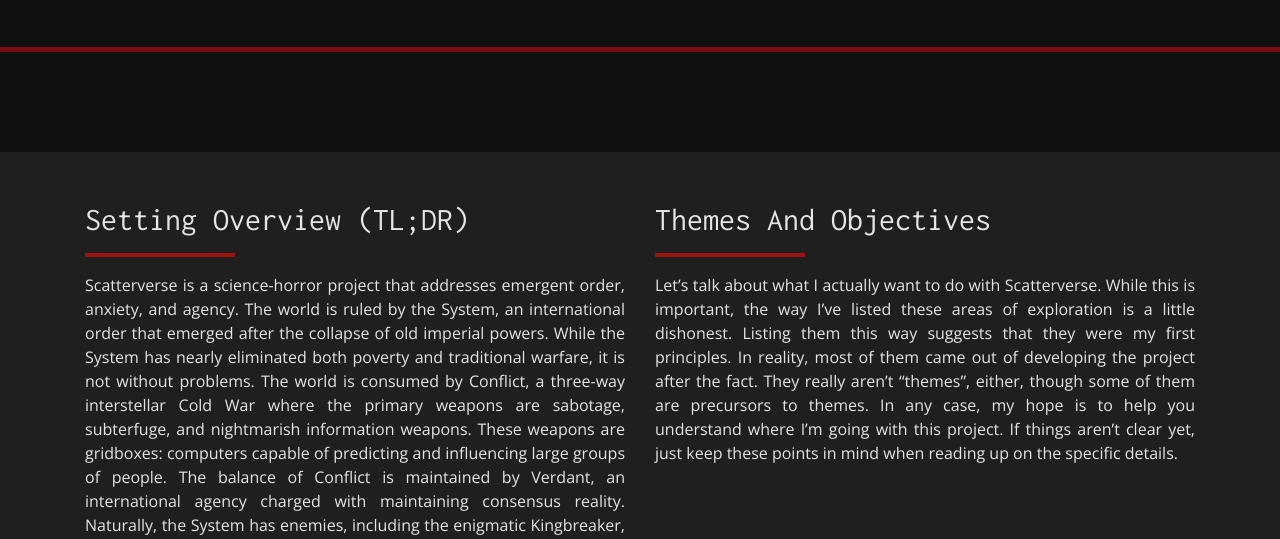
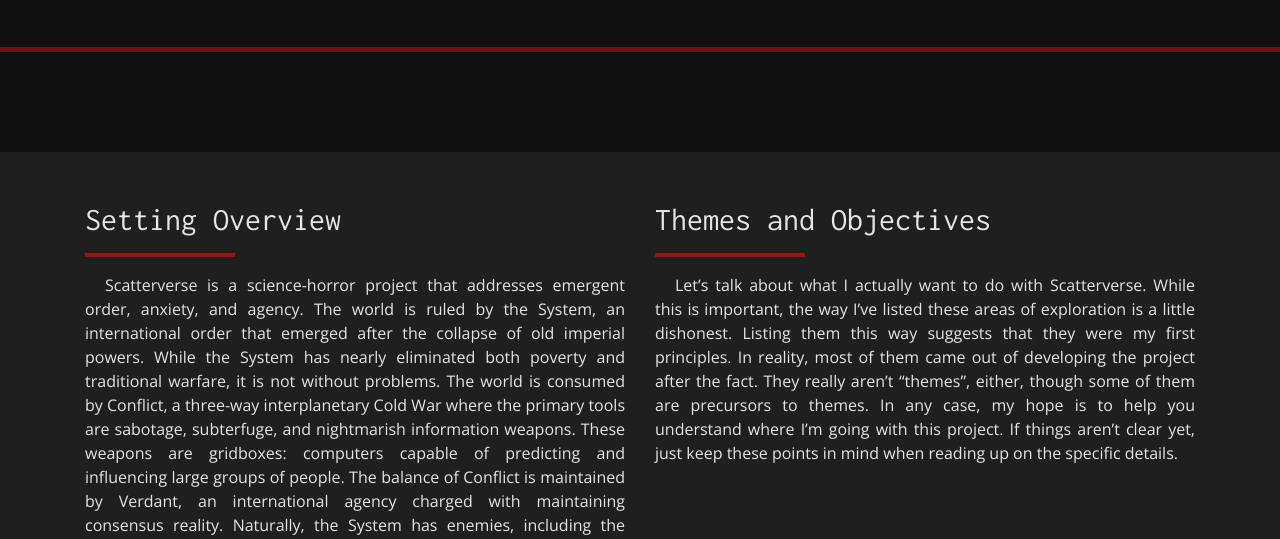
Before and after one commit to prokhorvlg/scatterverse, a plain HTML site: page index.html in a window 1280 px wide. Shown: the part 558-1097 px from the top of the page. Drawn offline with nearby package versions, Linux system fonts and the light colour scheme; a script that the page names is missing.

Commit message:
Minor fixes to content

```diff
--- a/css/style.css
+++ b/css/style.css
@@ -71,6 +71,7 @@ p {
   font-size: 16px;
   line-height: 1.5;
   margin-bottom: 20px;
+  text-indent: 20px;
 }
 
 header.masthead {
--- a/index.html
+++ b/index.html
@@ -91,12 +91,12 @@
       <div class="container">
         <div class="row">
           <div class="col-lg-6 text-left">
-            <h2>Setting Overview (TL;DR)</h2>
+            <h2>Setting Overview</h2>
             <hr class="light" style="margin-left: 0px;">
-            <p class="text-justify">Scatterverse is a science-horror project that addresses emergent order, anxiety, and agency. The world is ruled by the System, an international order that emerged after the collapse of old imperial powers. While the System has nearly eliminated both poverty and traditional warfare, it is not without problems. The world is consumed by Conflict, a three-way interstellar Cold War where the primary weapons are sabotage, subterfuge, and nightmarish information weapons. These weapons are gridboxes: computers capable of predicting and influencing large groups of people. The balance of Conflict is maintained by Verdant, an international agency charged with maintaining consensus reality. Naturally, the System has enemies, including the enigmatic Kingbreaker, an entity that intends to rot the System from within.</p>
+            <p class="text-justify">Scatterverse is a science-horror project that addresses emergent order, anxiety, and agency. The world is ruled by the System, an international order that emerged after the collapse of old imperial powers. While the System has nearly eliminated both poverty and traditional warfare, it is not without problems. The world is consumed by Conflict, a three-way interplanetary Cold War where the primary tools are sabotage, subterfuge, and nightmarish information weapons. These weapons are gridboxes: computers capable of predicting and influencing large groups of people. The balance of Conflict is maintained by Verdant, an international agency charged with maintaining consensus reality. Naturally, the System has enemies, including the enigmatic Kingbreaker, an entity that intends to rot the System from within.</p>
           </div>
           <div class="col-lg-6 text-left">
-            <h2>Themes And Objectives</h2>
+            <h2>Themes and Objectives</h2>
             <hr class="light" style="margin-left: 0px;">
             <p class="text-justify">Let’s talk about what I actually want to do with Scatterverse. While this is important, the way I’ve listed these areas of exploration is a little dishonest. Listing them this way suggests that they were my first principles. In reality, most of them came out of developing the project after the fact. They really aren’t “themes”, either, though some of them are precursors to themes. In any case, my hope is to help you understand where I’m going with this project. If things aren’t clear yet, just keep these points in mind when reading up on the specific details.</p>
           </div>
```
